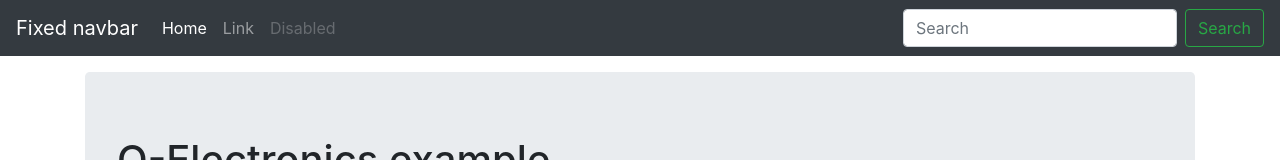
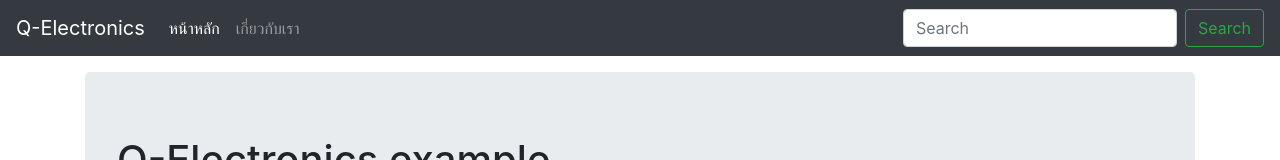
Before and after one commit to atthana/angular_learning_ek, an Angular app: page / in a window 1280 px wide. Shown: the top 160 px of the page. Built offline with nearby package versions, Linux system fonts and the light colour scheme.

Commit message:
6. มาทำ link ต่อใน header ด้วย routerLink นั่นเองใช้แทน href="/" ไปเลย (routerLink="/about" ใช้แบบนี้แทน)

```diff
--- a/src/app/header/header.component.html
+++ b/src/app/header/header.component.html
@@ -1,18 +1,15 @@
 <nav class="navbar navbar-expand-md navbar-dark fixed-top bg-dark">
-  <a class="navbar-brand" href="#">Fixed navbar</a>
+  <a class="navbar-brand" routerLink="/">Q-Electronics</a>
   <button class="navbar-toggler" type="button" data-toggle="collapse" data-target="#navbarCollapse" aria-controls="navbarCollapse" aria-expanded="false" aria-label="Toggle navigation">
     <span class="navbar-toggler-icon"></span>
   </button>
   <div class="collapse navbar-collapse" id="navbarCollapse">
     <ul class="navbar-nav mr-auto">
       <li class="nav-item active">
-        <a class="nav-link" href="#">Home <span class="sr-only">(current)</span></a>
+        <a class="nav-link" routerLink="/">หน้าหลัก <span class="sr-only">(current)</span></a>
       </li>
       <li class="nav-item">
-        <a class="nav-link" href="#">Link</a>
-      </li>
-      <li class="nav-item">
-        <a class="nav-link disabled" href="#">Disabled</a>
+        <a class="nav-link" routerLink="/about">เกี่ยวกับเรา</a>
       </li>
     </ul>
     <form class="form-inline mt-2 mt-md-0">
```
